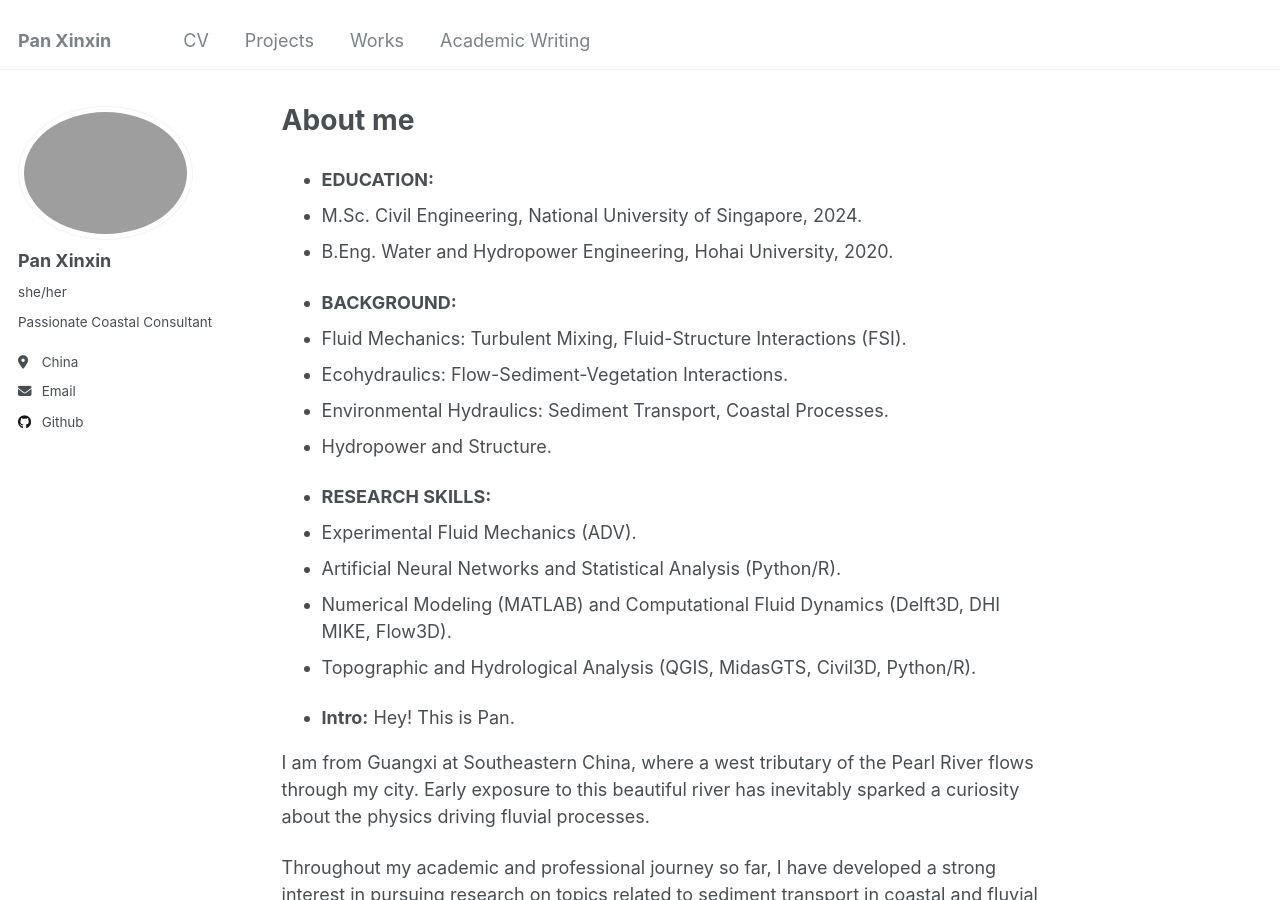
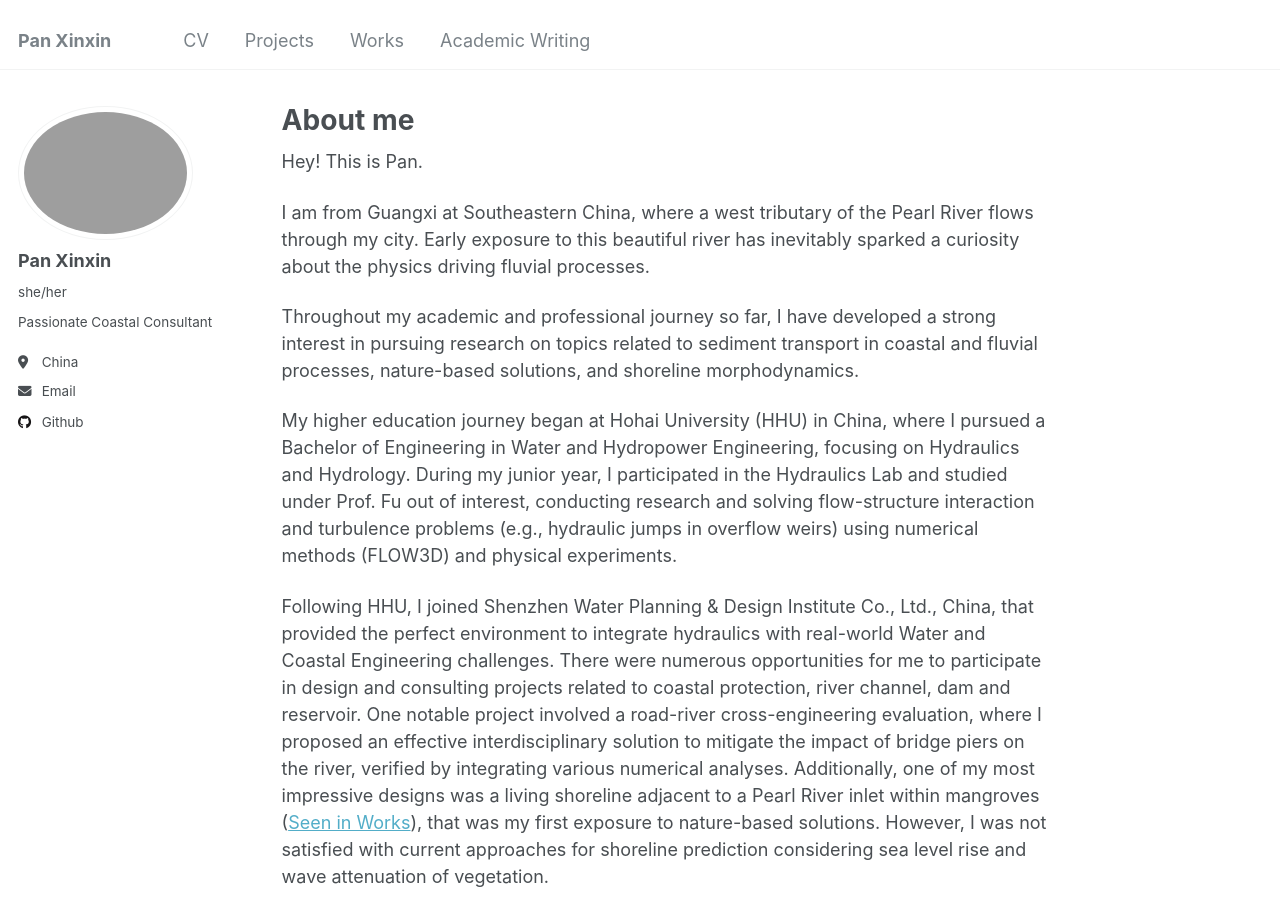
Before and after one commit to kingdaxing/kingdaxing.github.io, a Jekyll site: the page built from _pages/about.md, in a window 1280 px wide and 900 px high. Built offline with Jekyll 4.4.1, drawn with Linux system fonts in a browser that asks for light colours.

Commit message:
Update about.md

```diff
--- a/_pages/about.md
+++ b/_pages/about.md
@@ -8,24 +8,6 @@ redirect_from:
 ---
 
 
-  * **EDUCATION:**
- - M.Sc. Civil Engineering, National University of Singapore, 2024.
-  - B.Eng. Water and Hydropower Engineering, Hohai University, 2020.
-
-  * **BACKGROUND:**
-  - Fluid Mechanics: Turbulent Mixing, Fluid-Structure Interactions (FSI).
-  - Ecohydraulics: Flow-Sediment-Vegetation Interactions.
-  - Environmental Hydraulics: Sediment Transport, Coastal Processes.
-  - Hydropower and Structure.
-
-  * **RESEARCH SKILLS:**
-   - Experimental Fluid Mechanics (ADV).
-   - Artificial Neural Networks and Statistical Analysis (Python/R).
-   - Numerical Modeling (MATLAB) and Computational Fluid Dynamics (Delft3D, DHI MIKE, Flow3D).
-   - Topographic and Hydrological Analysis (QGIS, MidasGTS, Civil3D, Python/R).
-
-
-* **Intro:**
 Hey! This is Pan.
 
 I am from Guangxi at Southeastern China, where a west tributary of the Pearl River flows through my city. Early exposure to this beautiful river has inevitably sparked a curiosity about the physics driving fluvial processes.
```
